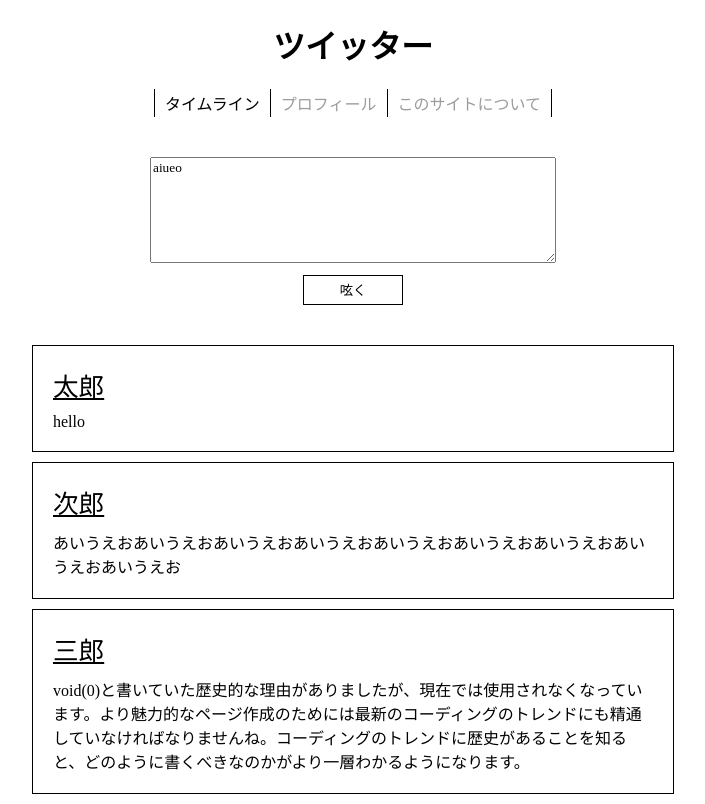
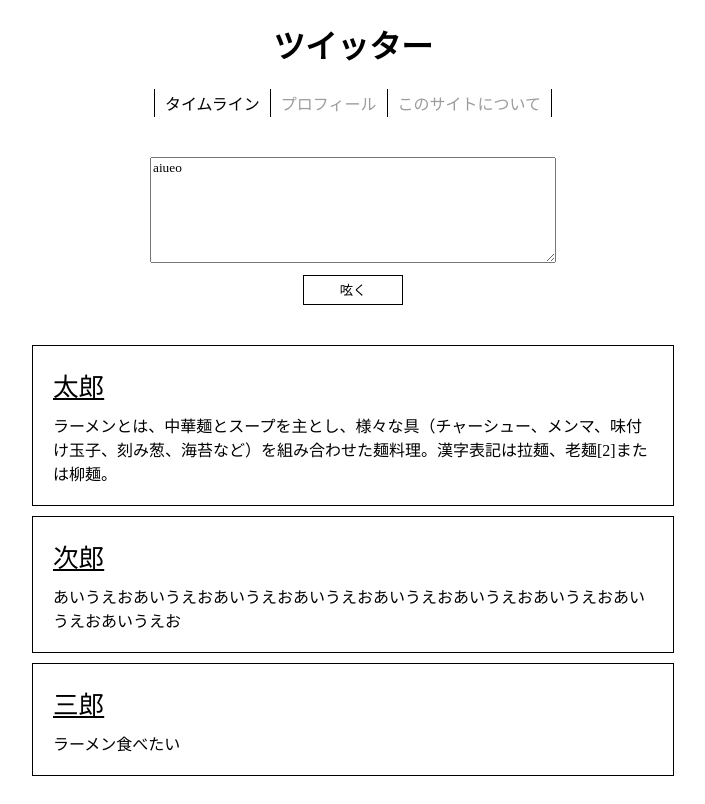
Before and after one commit to shutarou-iijima/react-sample, a React (Create React App) app: page / in a window 1280 px wide. Shown: the whole page, without its empty margins (287-992 px from the left). Built offline with nearby package versions, Linux system fonts and the light colour scheme.

Commit message:
ページ遷移してもツイートが保持される

```diff
--- a/src/index.tsx
+++ b/src/index.tsx
@@ -6,7 +6,7 @@ import Menu from "./components/Menu";
 import { Switch, Route, BrowserRouter as Router } from "react-router-dom";
 import About from "./pages/About";
 import Profile from "./pages/Profile";
-import Timeline from "./pages/Timeline";
+import Timeline, {Tweet} from "./pages/Timeline";
 import { MenuItem } from "./components/Menu";
 
 interface Props {
@@ -16,6 +16,7 @@ interface Props {
 interface State {
     menuItems: MenuItem[]
     selectedMenuItemId: number
+    tweets: Tweet[]
 }
 
 class Twitter extends React.Component<Props, State> {
@@ -29,7 +30,12 @@ class Twitter extends React.Component<Props, State> {
                 { id: 2, to: '/profile', title: 'プロフィール' },
                 { id: 3, to: '/about', title: 'このサイトについて' },
             ],
-            selectedMenuItemId: 1
+            selectedMenuItemId: 1,
+            tweets: [
+                { id: 3, name: '太郎', value: "ラーメンとは、中華麺とスープを主とし、様々な具（チャーシュー、メンマ、味付け玉子、刻み葱、海苔など）を組み合わせた麺料理。漢字表記は拉麺、老麺[2]または柳麺。"},
+                { id: 2, name: '次郎', value: "あいうえおあいうえおあいうえおあいうえおあいうえおあいうえおあいうえおあいうえおあいうえお"},
+                { id: 1, name: '三郎', value: "ラーメン食べたい"},
+            ]
         }
     }
 
@@ -52,7 +58,21 @@ class Twitter extends React.Component<Props, State> {
                                 <Profile />
                             </Route>
                             <Route path="/">
-                                <Timeline />
+                                <Timeline
+                                    tweets={this.state.tweets}
+                                    onClick={ (value) => {
+                                        const id = Math.max(...this.state.tweets.map(tweet => tweet.id)) + 1
+                                        const tweet = {
+                                            id: id,
+                                            name: '名無しの権兵衛',
+                                            value: value,
+                                        }
+                                        const newTweets = [...this.state.tweets].concat(tweet)
+                                        this.setState({
+                                            tweets: newTweets
+                                        })
+                                    }}
+                                />
                             </Route>
                         </Switch>
                     </main>
--- a/src/pages/Timeline.tsx
+++ b/src/pages/Timeline.tsx
@@ -2,18 +2,18 @@ import React, { useState } from "react";
 import TweetArea from "../components/TweetArea";
 import TweetCard from "../components/TweetCard";
 
-interface Tweet {
+export interface Tweet {
     id: number
     name: string
     value: string
 }
 
-function Timeline() {
-    const [tweets, setTweets] = useState<Tweet[]>([
-        { id: 3, name: '太郎', value: "hello"},
-        { id: 2, name: '次郎', value: "あいうえおあいうえおあいうえおあいうえおあいうえおあいうえおあいうえおあいうえおあいうえお"},
-        { id: 1, name: '三郎', value: "void(0)と書いていた歴史的な理由がありましたが、現在では使用されなくなっています。より魅力的なページ作成のためには最新のコーディングのトレンドにも精通していなければなりませんね。コーディングのトレンドに歴史があることを知ると、どのように書くべきなのかがより一層わかるようになります。"},
-    ])
+export interface Props {
+    tweets: Tweet[]
+    onClick: (value: string) => void
+}
+
+function Timeline({ tweets, onClick }: Props) {
 
     const tweetCards = [...tweets]
         .sort((a, b) => {
@@ -25,18 +25,7 @@ function Timeline() {
 
     return (
         <div className="timeline">
-            <TweetArea
-                onClick={ (value) => {
-                    const id = Math.max(...tweets.map(tweet => tweet.id)) + 1
-                    const tweet = {
-                        id: id,
-                        name: '名無しの権兵衛',
-                        value: value,
-                    }
-                    const newTweets = [...tweets].concat(tweet)
-                    setTweets(newTweets)
-                }}
-            />
+            <TweetArea onClick={onClick}/>
             <div className="tweetcard__container">
                 {tweetCards}
             </div>
```
